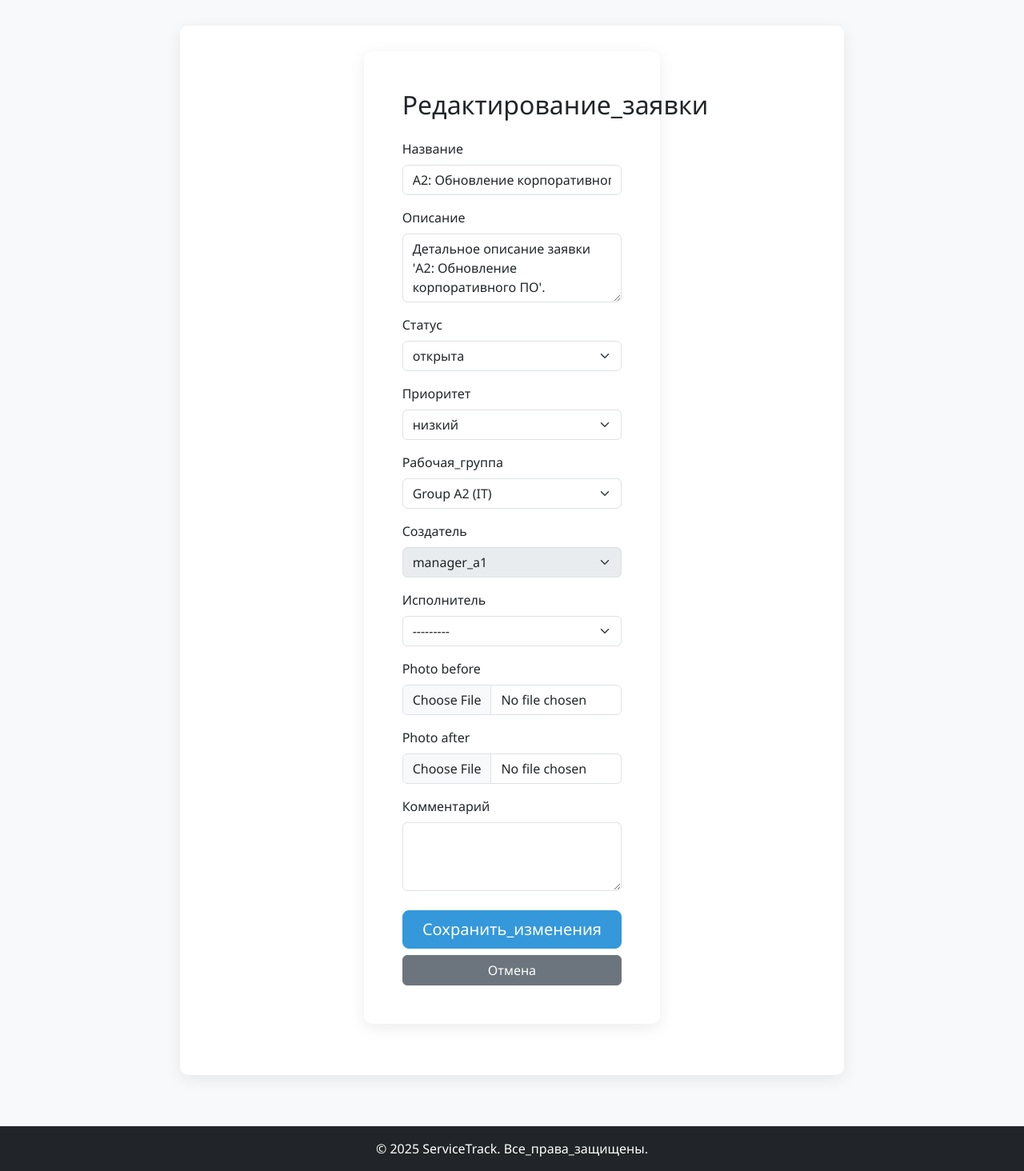
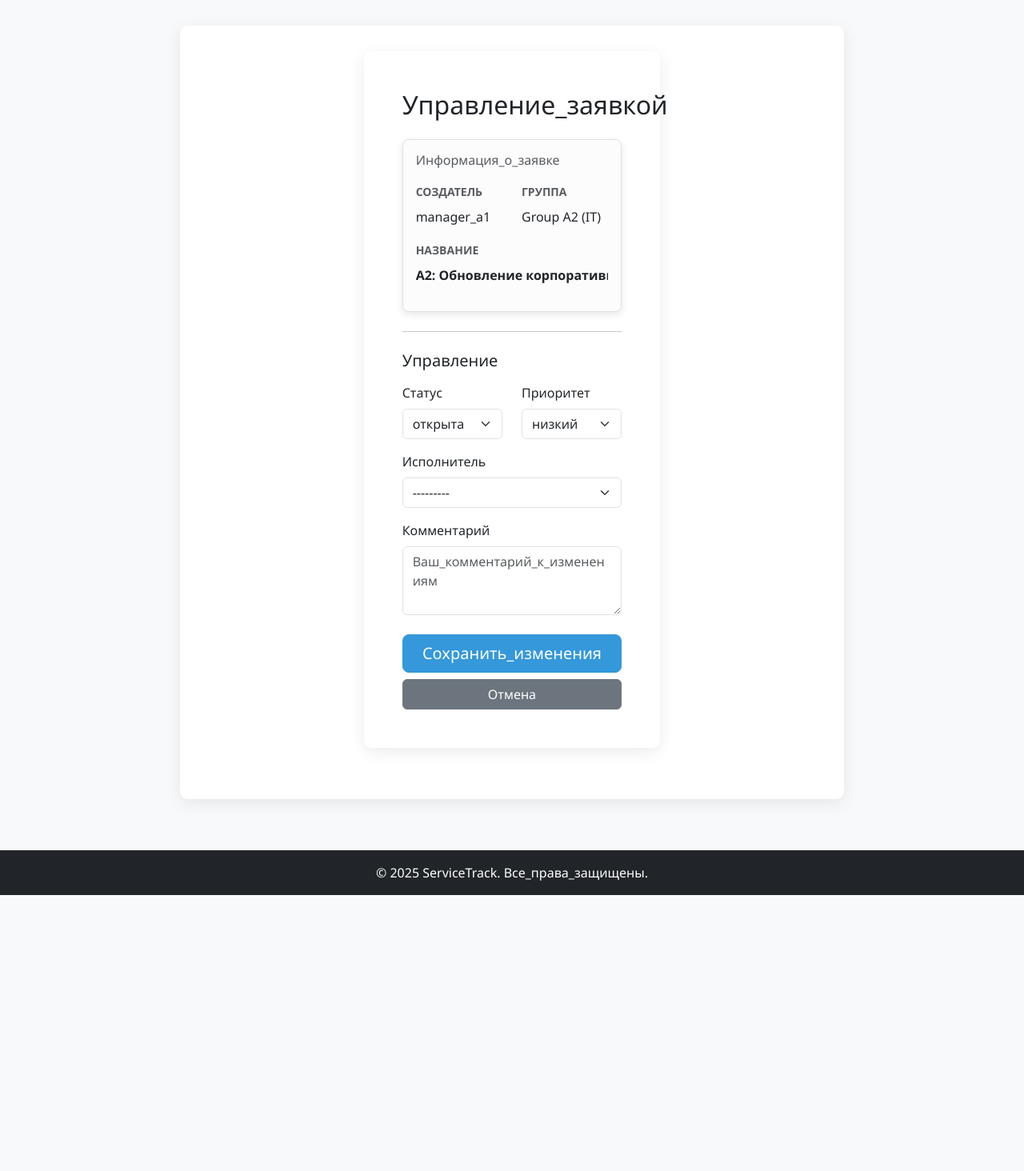
Before and after one commit to Dmitry123654789/Servicetrack, a Django app: page /tickets/edit/6/ in a window 1280 px wide. Shown: the part 57-1521 px from the top of the page at 80% size. After the commit the page ends 1176 px from the top, so only its background shows below. Run offline with Django 5.2, Linux system fonts and the light colour scheme; a user stored in the database is signed in; data comes from the database, SQL or seed files in the repository; some libraries are stand-ins or nearby versions.

Commit message:
refactor: enhance templates and translations
- Update ticket_manager_update.html template
- Optimize database query performance
- Add new translation strings

```diff
--- a/servicetrack/templates/tickets/ticket_manager_update.html
+++ b/servicetrack/templates/tickets/ticket_manager_update.html
@@ -7,80 +7,90 @@
 <div class="row justify-content-center fade-in">
     <div class="col-md-8 col-lg-6">
         <div class="content-container p-4 p-md-5">
-            <h2 class="text-center mb-4">{% trans "Редактирование_заявки" %}</h2>
+            <h2 class="text-center mb-4">{% trans "Управление_заявкой" %}</h2>
 
             <form method="post" enctype="multipart/form-data" class="needs-validation" novalidate>
                 {% csrf_token %}
 
-                {% for field in form %}
+                {# --- (Read Only Section) --- #}
+                <div class="alert alert-light border mb-4">
+                    <h5 class="alert-heading h6 text-muted mb-3">{% trans "Информация_о_заявке" %}</h5>
+
+                    <div class="row">
+                        <div class="col-sm-6 mb-3">
+                            <label class="form-label small text-uppercase text-muted fw-bold">{% trans "Создатель" %}</label>
+                            <div class="form-control-plaintext py-0">{{ form.instance.creator.get_full_name|default:form.instance.creator.username }}</div>
+                        </div>
+                        <div class="col-sm-6 mb-3">
+                            <label class="form-label small text-uppercase text-muted fw-bold">{% trans "Группа" %}</label>
+                            <div class="form-control-plaintext py-0">{{ form.instance.group.name }}</div>
+                        </div>
+                    </div>
+
                     <div class="mb-3">
-                        <label for="{{ field.id_for_label }}" class="form-label">
-                            {{ field.label }}
-                        </label>
+                        <label class="form-label small text-uppercase text-muted fw-bold">{% trans "Название" %}</label>
+                        <input type="text" class="form-control-plaintext fw-bold py-0" value="{{ form.instance.title }}" readonly>
+                    </div>
+                </div>
 
-                        {% if field.field.widget.input_type == "select" %}
-                            <select name="{{ field.name }}"
-                                    id="{{ field.id_for_label }}"
-                                    class="form-select {% if field.errors %}is-invalid{% endif %}"
-                                    {% if field.field.disabled %}disabled{% endif %}>
-                                {% for value, label in field.field.choices %}
-                                    <option value="{{ value }}" {% if field.value == value %}selected{% endif %}>
-                                        {{ label }}
-                                    </option>
-                                {% endfor %}
-                            </select>
+                <hr class="my-4">
 
-                        {% elif field.field.widget.input_type == "checkbox" %}
-                            <div class="form-check">
-                                <input type="checkbox"
-                                       name="{{ field.name }}"
-                                       id="{{ field.id_for_label }}"
-                                       class="form-check-input {% if field.errors %}is-invalid{% endif %}"
-                                       {% if field.value %}checked{% endif %}
-                                       {% if field.field.disabled %}disabled{% endif %}>
-                                <label class="form-check-label" for="{{ field.id_for_label }}">
-                                    {% trans "Активировать" %}
-                                </label>
-                            </div>
+                {# --- (Editable Section) --- #}
+                <h5 class="mb-3">{% trans "Управление" %}</h5>
 
-                        {% elif field.field.widget.attrs.rows %}
-                             <textarea name="{{ field.name }}"
-                                       id="{{ field.id_for_label }}"
-                                       class="form-control {% if field.errors %}is-invalid{% endif %}"
-                                       rows="3"
-                                       {% if field.field.disabled %}disabled{% endif %}>{{ field.value|default:'' }}</textarea>
+                {# Статус и Приоритет в одну строку #}
+                <div class="row">
+                    <div class="col-sm-6 mb-3">
+                        <label for="{{ form.status.id_for_label }}" class="form-label">{{ form.status.label }}</label>
+                        <select name="{{ form.status.name }}"
+                                id="{{ form.status.id_for_label }}"
+                                class="form-select {% if form.status.errors %}is-invalid{% endif %}">
+                            {% for value, label in form.status.field.choices %}
+                                <option value="{{ value }}" {% if form.status.value == value %}selected{% endif %}>{{ label }}</option>
+                            {% endfor %}
+                        </select>
+                        {% for error in form.status.errors %}<div class="invalid-feedback">{{ error }}</div>{% endfor %}
+                    </div>
 
-                        {% elif field.field.widget.input_type == "file" %}
-                            {% if field.value %}
-                                <div class="mb-2">
-                                    <a href="{{ field.value.url }}" target="_blank" class="small">{% trans "Текущий_файл" %}</a>
-                                </div>
-                            {% endif %}
-                            <input type="file"
-                                   name="{{ field.name }}"
-                                   id="{{ field.id_for_label }}"
-                                   class="form-control {% if field.errors %}is-invalid{% endif %}">
+                    <div class="col-sm-6 mb-3">
+                        <label for="{{ form.priority.id_for_label }}" class="form-label">{{ form.priority.label }}</label>
+                        <select name="{{ form.priority.name }}"
+                                id="{{ form.priority.id_for_label }}"
+                                class="form-select {% if form.priority.errors %}is-invalid{% endif %}">
+                            {% for value, label in form.priority.field.choices %}
+                                <option value="{{ value }}" {% if form.priority.value == value %}selected{% endif %}>{{ label }}</option>
+                            {% endfor %}
+                        </select>
+                        {% for error in form.priority.errors %}<div class="invalid-feedback">{{ error }}</div>{% endfor %}
+                    </div>
+                </div>
 
-                        {% else %}
-                            <input type="{{ field.field.widget.input_type|default:'text' }}"
-                                   name="{{ field.name }}"
-                                   id="{{ field.id_for_label }}"
-                                   class="form-control {% if field.errors %}is-invalid{% endif %}"
-                                   value="{{ field.value|default:'' }}"
-                                   {% if field.field.disabled %}disabled readonly{% endif %}>
-                        {% endif %}
+                {# Исполнитель #}
+                <div class="mb-3">
+                    <label for="{{ form.assignee.id_for_label }}" class="form-label">{{ form.assignee.label }}</label>
+                    <select name="{{ form.assignee.name }}"
+                            id="{{ form.assignee.id_for_label }}"
+                            class="form-select {% if form.assignee.errors %}is-invalid{% endif %}">
+                        {% for value, label in form.assignee.field.choices %}
+                            <option value="{{ value }}" {% if form.assignee.value == value %}selected{% endif %}>{{ label }}</option>
+                        {% endfor %}
+                    </select>
+                    {% for error in form.assignee.errors %}<div class="invalid-feedback">{{ error }}</div>{% endfor %}
+                    {% if form.assignee.help_text %}<div class="form-text">{{ form.assignee.help_text }}</div>{% endif %}
+                </div>
 
-                        {% for error in field.errors %}
-                            <div class="invalid-feedback">{{ error }}</div>
-                        {% endfor %}
+                {# Комментарий #}
+                <div class="mb-4">
+                    <label for="{{ form.comment.id_for_label }}" class="form-label">{{ form.comment.label }}</label>
+                    <textarea name="{{ form.comment.name }}"
+                              id="{{ form.comment.id_for_label }}"
+                              class="form-control {% if form.comment.errors %}is-invalid{% endif %}"
+                              rows="3"
+                              placeholder="{% trans 'Ваш_комментарий_к_изменениям' %}">{{ form.comment.value|default:'' }}</textarea>
+                    {% for error in form.comment.errors %}<div class="invalid-feedback">{{ error }}</div>{% endfor %}
+                </div>
 
-                        {% if field.help_text %}
-                            <div class="form-text text-muted">{{ field.help_text }}</div>
-                        {% endif %}
-                    </div>
-                {% endfor %}
-
-                <div class="d-grid gap-2 mt-4">
+                <div class="d-grid gap-2">
                     <button type="submit" class="btn btn-primary btn-lg">{% trans "Сохранить_изменения" %}</button>
                     <a href="{% url 'tickets:ticket_detail' form.instance.pk %}" class="btn btn-secondary">{% trans "Отмена" %}</a>
                 </div>
--- a/servicetrack/templates/users/profile_edit.html
+++ b/servicetrack/templates/users/profile_edit.html
@@ -83,11 +83,11 @@
                            id="{{ form.phone.id_for_label }}"
                            class="form-control {% if form.phone.errors %}is-invalid{% endif %}"
                            value="{{ form.phone.value.as_international|default:'' }}"
-                           placeholder="+7 (999) 123-45-67">
+                           placeholder="+7 999 123-45-67">
                     {% for error in form.phone.errors %}
                     <div class="invalid-feedback">{{ error }}</div>
                     {% endfor %}
-                    <div class="form-text">{% trans "Введите_номер_в_формате_+7_(XXX)_XXX-XX-XX" %}</div>
+                    <div class="form-text">{% trans "Введите_номер_в_формате_+7_XXX_XXX-XX-XX" %}</div>
                 </div>
 
                 <div class="d-grid gap-2">
--- a/servicetrack/tickets/forms.py
+++ b/servicetrack/tickets/forms.py
@@ -114,7 +114,14 @@ class TicketManagerForm(django.forms.ModelForm):
 
     class Meta:
         model = tickets.models.Ticket
-        fields = "__all__"
+        fields = (
+            tickets.models.Ticket.title.field.name,
+            tickets.models.Ticket.status.field.name,
+            tickets.models.Ticket.priority.field.name,
+            tickets.models.Ticket.group.field.name,
+            tickets.models.Ticket.assignee.field.name,
+            tickets.models.Ticket.creator.field.name,
+        )
 
     def __init__(self, *args, **kwargs):
         current_user = kwargs.pop("user", None)
@@ -123,9 +130,9 @@ class TicketManagerForm(django.forms.ModelForm):
 
         self.fields["creator"].disabled = True
 
-        user_organization = current_user.profile.organization
+        user_organization = current_user.profile.organization_id
         self.fields["group"].queryset = self.fields["group"].queryset.filter(
-            organization=user_organization,
+            organization_id=user_organization,
         )
 
         if self.instance and self.instance.pk:
@@ -135,7 +142,7 @@ class TicketManagerForm(django.forms.ModelForm):
             self.fields["assignee"].queryset = user_model.objects.filter(
                 django.db.models.Q(work_groups=group)
                 | django.db.models.Q(pk=group.manager_id),
-            )
+            ).distinct()
 
             if not current_user.profile.is_director:
                 self.fields["group"].disabled = True
--- a/servicetrack/tickets/views.py
+++ b/servicetrack/tickets/views.py
@@ -3,6 +3,7 @@ __all__ = ()
 import collections
 
 import django.db.models
+import django.db.transaction
 import django.views.generic
 
 import company.models
@@ -222,18 +223,24 @@ class TicketManagerUpdateView(
 
     def test_func(self):
         user = self.request.user
-        return self.model.objects.filter(
-            django.db.models.Q(group__manager=user)
-            | django.db.models.Q(group__organization__main_manager=user),
-        ).exists()
+        ticket = self.get_object()
+        is_group_mgr = ticket.group.manager_id == user.id
+        is_org_mgr = ticket.group.organization.main_manager_id == user.id
+        return is_group_mgr or is_org_mgr
 
     def get_queryset(self):
-        user = self.request.user
+        user_id = self.request.user.id
 
         return self.model.objects.filter(
-            django.db.models.Q(group__manager=user)
-            | django.db.models.Q(group__organization__main_manager=user),
+            django.db.models.Q(group__manager_id=user_id)
+            | django.db.models.Q(group__organization__main_manager_id=user_id),
         )
+
+    def get_object(self, queryset=None):
+        if not hasattr(self, "object") or self.object is None:
+            self.object = super().get_object(queryset)
+
+        return self.object
 
     def get_form_kwargs(self):
         kwargs = super().get_form_kwargs()
@@ -241,19 +248,20 @@ class TicketManagerUpdateView(
         return kwargs
 
     def form_valid(self, form):
-        ticket = self.get_object()
-        old_status = ticket.status
+        with django.db.transaction.atomic():
+            ticket = self.get_object()
+            old_status = ticket.status
 
-        new_status = form.instance.status
-        comment = form.cleaned_data.get("comment")
+            new_status = form.instance.status
+            comment = form.cleaned_data.get("comment")
 
-        if old_status != new_status:
-            tickets.models.StatusLog.objects.create(
-                ticket=ticket,
-                user=self.request.user,
-                from_status=old_status,
-                to_status=new_status,
-                comment=comment,
-            )
+            if old_status != new_status:
+                tickets.models.StatusLog.objects.create(
+                    ticket=ticket,
+                    user=self.request.user,
+                    from_status=old_status,
+                    to_status=new_status,
+                    comment=comment,
+                )
 
-        return super().form_valid(form)
+            return super().form_valid(form)
--- a/servicetrack/users/forms.py
+++ b/servicetrack/users/forms.py
@@ -1,7 +1,7 @@
 __all__ = ()
 
 import django.contrib.auth.forms
-import django.db
+import django.db.transaction
 import django.forms
 from django.utils.translation import gettext_lazy as _
 import phonenumber_field.formfields
```
Also changed, not shown: servicetrack/locale/en/LC_MESSAGES/django.po, servicetrack/locale/ru/LC_MESSAGES/django.po.
